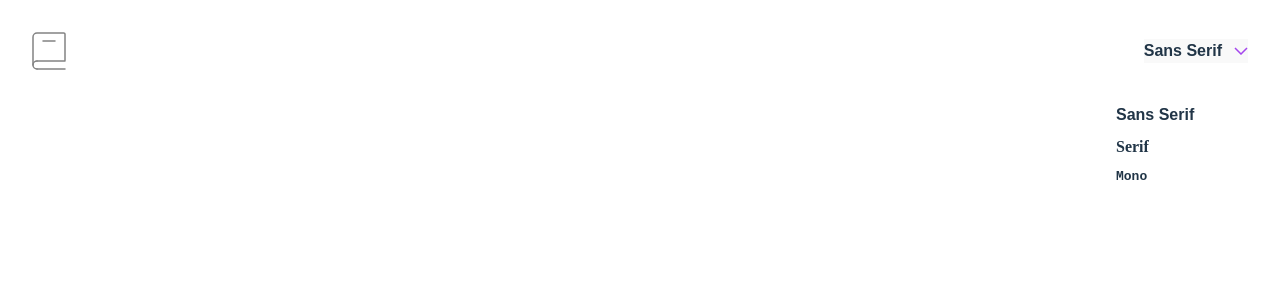
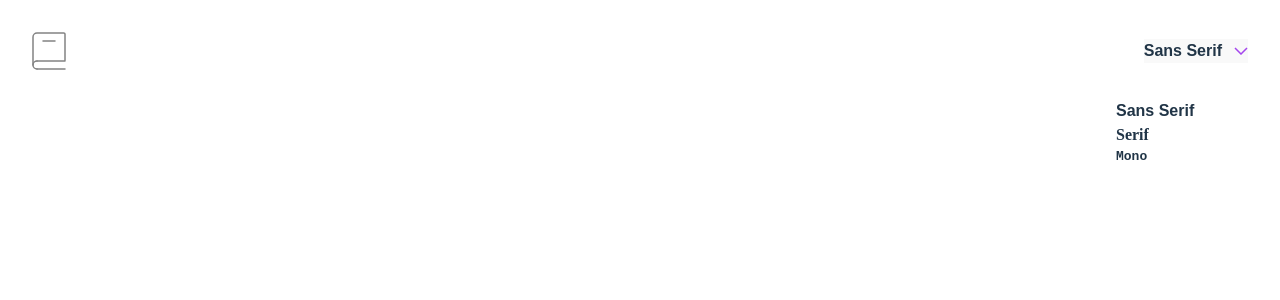
Before and after one commit to marioBytes/dictionary-app, a React (Vite) app: page / in a window 1280 px wide. Both pictures are taken after a click on the button "Sans Serif". Shown: the top 300 px of the page. Built offline with nearby package versions, Linux system fonts and the light colour scheme.

Commit message:
Let child handle padding

```diff
--- a/src/components/Topbar/dropdown/DropdownItems.jsx
+++ b/src/components/Topbar/dropdown/DropdownItems.jsx
@@ -4,7 +4,7 @@ import supportedFonts from '../../../data/supportedFonts';
 
 const DropdownItems = () => {
   const items = supportedFonts.map((font) => (
-    <div key={font.id} className="py-1">
+    <div key={font.id}>
       <DropdownItem cssName={font.cssName} name={font.name} />
     </div>
   ));
```
